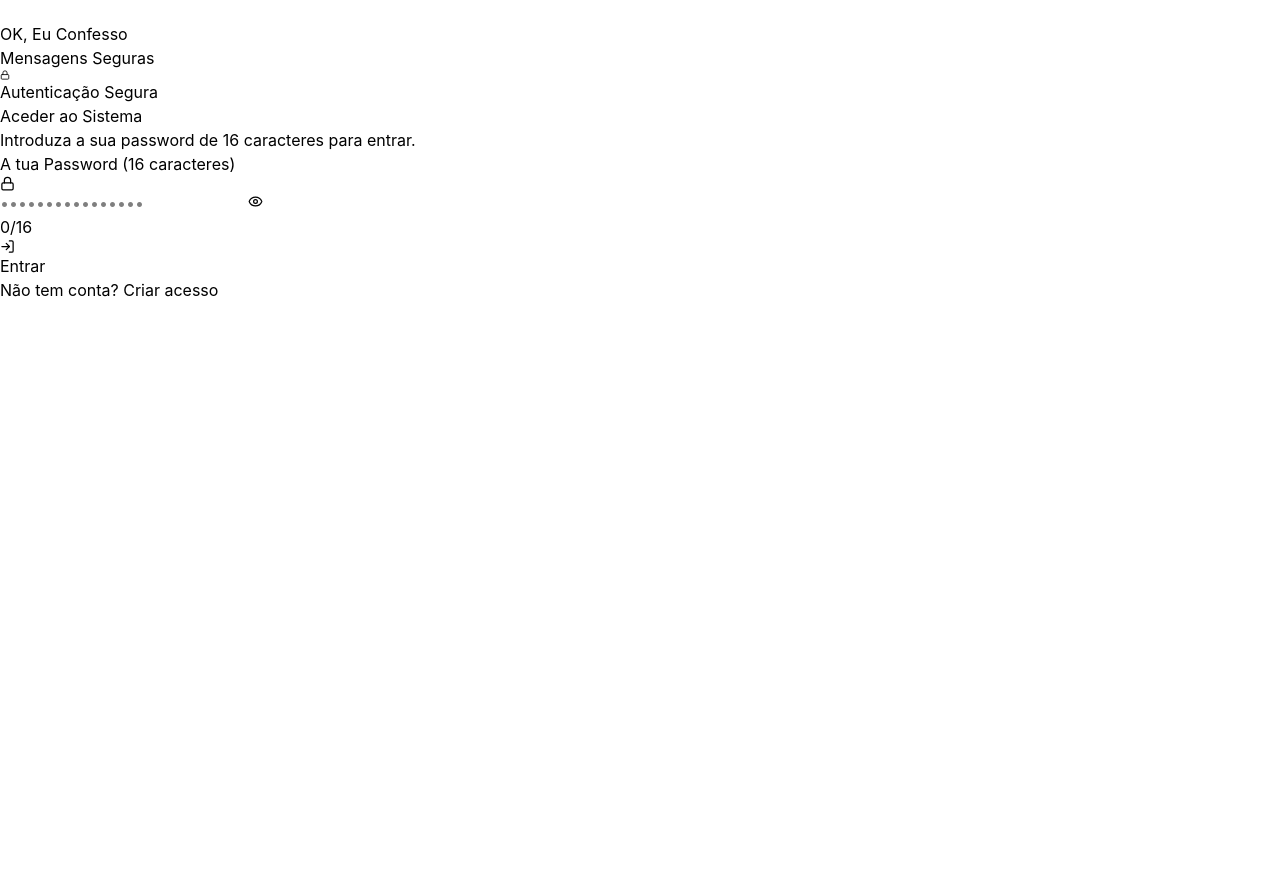
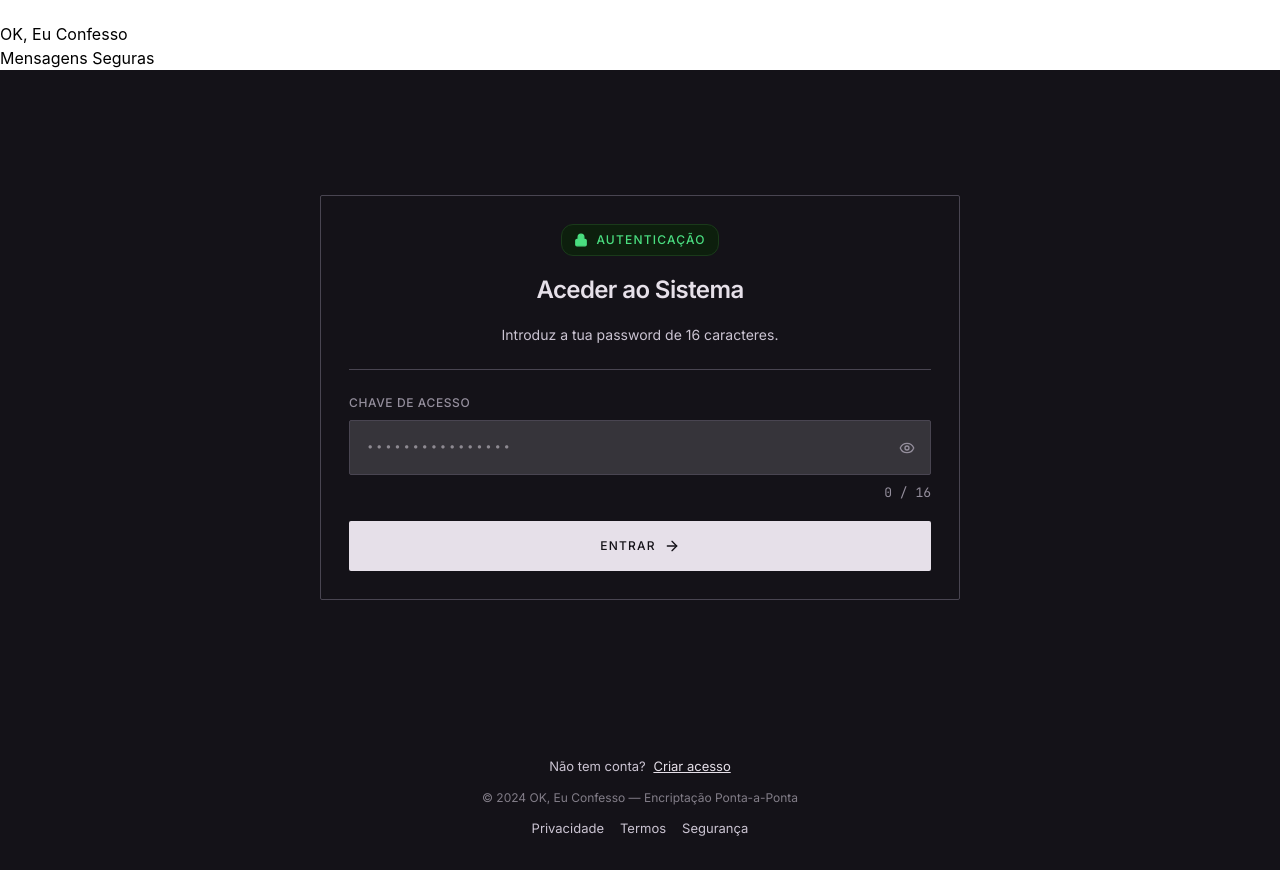
Before and after one commit to Brunocor26/SI_Ok_Eu_CONFESSO, a React (Vite) app in the folder frontend/: page /login in a window 1280 px wide. Before the commit the page ends 800 px from the top, so only its background shows below. Built offline with nearby package versions, Linux system fonts and the light colour scheme.

Commit message:
feat(frontend): reformular login e registo com novo sistema de design
Aplicar layout de cartão MD3, inputs JetBrains Mono, badge de
autenticação e avisos de segurança. Preservar a lógica SHA-256.

```diff
--- a/frontend/src/pages/Login.jsx
+++ b/frontend/src/pages/Login.jsx
@@ -1,7 +1,15 @@
 import { useState } from 'react';
 import { useNavigate } from 'react-router-dom';
-import { Lock, Eye, EyeOff, LogIn, AlertCircle } from 'lucide-react';
+import { Lock, Eye, EyeOff, ArrowRight, AlertCircle } from 'lucide-react';
 import { api } from '../services/api';
+
+const deriveUsername = async (pwd) => {
+  const encoder = new TextEncoder();
+  const data = encoder.encode(pwd);
+  const hashBuffer = await crypto.subtle.digest('SHA-256', data);
+  const hashArray = Array.from(new Uint8Array(hashBuffer));
+  return hashArray.map(b => b.toString(16).padStart(2, '0')).join('');
+};
 
 export default function Login() {
   const [password, setPassword] = useState('');
@@ -10,31 +18,18 @@ export default function Login() {
   const [isLoading, setIsLoading] = useState(false);
   const navigate = useNavigate();
 
-  // Função para gerar um "username" determinístico a partir da password
-  // Isto permite que o utilizador não tenha de introduzir um username,
-  // mantendo a compatibilidade com o backend.
-  const deriveUsername = async (pwd) => {
-    const encoder = new TextEncoder();
-    const data = encoder.encode(pwd);
-    const hashBuffer = await crypto.subtle.digest('SHA-256', data);
-    const hashArray = Array.from(new Uint8Array(hashBuffer));
-    return hashArray.map(b => b.toString(16).padStart(2, '0')).join('');
-  };
-
   const handleLogin = async (e) => {
     e.preventDefault();
     if (password.length !== 16) {
       setError('A password deve ter exatamente 16 caracteres.');
       return;
     }
-
     setIsLoading(true);
     setError('');
-
     try {
       const username = await deriveUsername(password);
       await api.auth.login(username, password);
-      navigate('/send'); // Ou para onde quer que a app vá após o login
+      navigate('/send');
     } catch (err) {
       setError(err.message || 'Credenciais inválidas ou erro no servidor.');
     } finally {
@@ -43,66 +38,89 @@ export default function Login() {
   };
 
   return (
-    <div className="card">
-      <div className="card-header">
-        <span className="badge">
-          <Lock size={10} />
-          Autenticação Segura
-        </span>
-        <h1 className="title">Aceder ao Sistema</h1>
-        <p className="subtitle">Introduza a sua password de 16 caracteres para entrar.</p>
+    <div className="bg-background min-h-screen flex flex-col font-[Inter,sans-serif] text-on-background selection:bg-primary-container selection:text-on-primary-container">
+      <main className="flex-grow flex items-center justify-center p-4">
+        <div className="w-full max-w-[640px] mx-auto bg-surface border border-outline-variant p-[28px] rounded flex flex-col gap-6">
+          {/* Header */}
+          <div className="flex flex-col items-center text-center gap-4">
+            <div className="inline-flex items-center gap-2 bg-[#0d1f0d] border border-[#1a3a1a] text-[#4ade80] px-3 py-1.5 rounded-full">
+              <Lock size={14} fill="currentColor" />
+              <span className="text-[12px] font-medium uppercase tracking-widest">Autenticação</span>
+            </div>
+            <h1 className="text-[24px] font-semibold text-on-surface tracking-tight">Aceder ao Sistema</h1>
+            <p className="text-[14px] text-on-surface-variant">Introduz a tua password de 16 caracteres.</p>
           </div>
 
-      <div className="divider" />
+          <hr className="border-outline-variant" />
 
-      <form onSubmit={handleLogin}>
-        <div className="form-group">
-          <label className="label">A tua Password (16 caracteres)</label>
-          <div className="input-wrapper">
-            <span className="input-icon"><Lock size={15} /></span>
+          {/* Form */}
+          <form onSubmit={handleLogin} className="flex flex-col gap-[18px]">
+            <div className="flex flex-col gap-2">
+              <label className="text-[12px] font-medium text-outline uppercase tracking-wider" htmlFor="password">
+                Chave de Acesso
+              </label>
+              <div className="relative">
                 <input
+                  id="password"
                   type={showPassword ? 'text' : 'password'}
-              className={`input input-with-action ${error ? 'error' : ''}`}
+                  className="w-full bg-surface-container-highest border border-outline-variant rounded p-4 pr-12 font-[JetBrains_Mono,monospace] text-[14px] tracking-[0.05em] text-on-surface focus:border-on-surface focus:ring-0 outline-none transition-colors"
                   value={password}
                   onChange={(e) => { setPassword(e.target.value); setError(''); }}
                   placeholder="••••••••••••••••"
                   maxLength={16}
                   autoComplete="current-password"
+                  spellCheck={false}
                 />
                 <button
                   type="button"
-              className="input-action-btn"
+                  className="absolute right-4 top-1/2 -translate-y-1/2 text-outline hover:text-on-surface transition-colors"
                   onClick={() => setShowPassword(!showPassword)}
                   tabIndex={-1}
                 >
-              {showPassword ? <EyeOff size={15} /> : <Eye size={15} />}
+                  {showPassword ? <EyeOff size={16} /> : <Eye size={16} />}
                 </button>
               </div>
-          <div className="input-hint">
-            <span className={`char-count ${password.length === 16 ? 'ok' : ''}`}>
-              {password.length}/16
+              <div className="flex justify-end">
+                <span className={`font-[JetBrains_Mono,monospace] text-[13px] ${password.length === 16 ? 'text-[#4ade80]' : 'text-outline'}`}>
+                  {password.length} / 16
                 </span>
               </div>
             </div>
 
             {error && (
-          <div className="error-banner">
+              <div className="flex items-center gap-2 text-error text-[13px] bg-error-container/20 border border-error/30 rounded px-3 py-2">
                 <AlertCircle size={14} />
                 {error}
               </div>
             )}
 
-        <button type="submit" className="btn btn-primary btn-block" disabled={isLoading}>
-          <LogIn size={15} />
+            <button
+              type="submit"
+              className="bg-on-surface text-surface w-full py-4 rounded text-[12px] font-medium uppercase tracking-widest flex items-center justify-center gap-2 hover:bg-surface-bright hover:text-on-surface transition-colors active:scale-[0.99] disabled:opacity-60"
+              disabled={isLoading}
+            >
               {isLoading ? 'A entrar...' : 'Entrar'}
+              <ArrowRight size={16} />
             </button>
           </form>
+        </div>
+      </main>
 
-      <div className="card-footer">
-        <button type="button" className="link-btn" onClick={() => navigate('/register')}>
-          Não tem conta?{' '}<span>Criar acesso</span>
+      {/* Footer */}
+      <footer className="py-8 flex flex-col items-center gap-3 w-full max-w-[640px] mx-auto text-center">
+        <p className="text-[13px] text-on-surface-variant">
+          Não tem conta?{' '}
+          <button className="text-on-surface underline hover:text-primary transition-colors ml-1" onClick={() => navigate('/register')}>
+            Criar acesso
           </button>
+        </p>
+        <p className="text-[12px] text-on-surface-variant opacity-60">© 2024 OK, Eu Confesso — Encriptação Ponta-a-Ponta</p>
+        <div className="flex gap-4 text-[13px]">
+          <span className="text-on-surface-variant hover:text-on-surface transition-colors cursor-pointer">Privacidade</span>
+          <span className="text-on-surface-variant hover:text-on-surface transition-colors cursor-pointer">Termos</span>
+          <span className="text-on-surface-variant hover:text-on-surface transition-colors cursor-pointer">Segurança</span>
         </div>
+      </footer>
     </div>
   );
 }
--- a/frontend/src/pages/Register.jsx
+++ b/frontend/src/pages/Register.jsx
@@ -1,7 +1,17 @@
 import { useState } from 'react';
 import { useNavigate } from 'react-router-dom';
-import { Shield, Key, Copy, Check, Sparkles, AlertTriangle } from 'lucide-react';
+import { Lock, TriangleAlert, CheckCircle, Copy, Check, ArrowRight } from 'lucide-react';
 import { api } from '../services/api';
+
+const deriveIdentifier = async (pwd) => {
+  const encoder = new TextEncoder();
+  const data = encoder.encode(pwd);
+  const hashBuffer = await crypto.subtle.digest('SHA-256', data);
+  const hashArray = Array.from(new Uint8Array(hashBuffer));
+  return hashArray.map(b => b.toString(16).padStart(2, '0')).join('');
+};
+
+const CHARS = 'ABCDEFGHIJKLMNOPQRSTUVWXYZabcdefghijklmnopqrstuvwxyz0123456789!@#$';
 
 export default function Register() {
   const [generatedPassword, setGeneratedPassword] = useState('');
@@ -10,24 +20,12 @@ export default function Register() {
   const [isLoading, setIsLoading] = useState(false);
   const navigate = useNavigate();
 
-  // Gera um identificador único a partir da password
-  const deriveIdentifier = async (pwd) => {
-    const encoder = new TextEncoder();
-    const data = encoder.encode(pwd);
-    const hashBuffer = await crypto.subtle.digest('SHA-256', data);
-    const hashArray = Array.from(new Uint8Array(hashBuffer));
-    return hashArray.map(b => b.toString(16).padStart(2, '0')).join('');
-  };
-
   const handleRegister = async (e) => {
     e.preventDefault();
     setIsLoading(true);
     setError('');
-
-    const chars = 'ABCDEFGHIJKLMNOPQRSTUVWXYZabcdefghijklmnopqrstuvwxyz0123456789!@#$';
     let pwd = '';
-    for (let i = 0; i < 16; i++) pwd += chars[Math.floor(Math.random() * chars.length)];
-
+    for (let i = 0; i < 16; i++) pwd += CHARS[Math.floor(Math.random() * CHARS.length)];
     try {
       const identifier = await deriveIdentifier(pwd);
       await api.auth.register(identifier, pwd);
@@ -47,84 +45,116 @@ export default function Register() {
   };
 
   return (
-    <div className="card">
-      <div className="card-header">
-        <span className="badge">
-          <Shield size={10} />
+    <div className="bg-background text-on-background min-h-screen flex flex-col items-center justify-center p-6 font-[Inter,sans-serif] selection:bg-primary-container selection:text-on-primary-container">
+      <main className="w-full max-w-[640px] flex flex-col gap-[18px]">
+        <article className="bg-surface border border-outline-variant p-[28px] rounded flex flex-col gap-6">
+          {/* Header */}
+          <header className="flex flex-col items-start gap-4">
+            <div className="inline-flex items-center gap-2 px-3 py-1.5 rounded bg-surface-container border border-outline-variant text-on-surface-variant text-[12px] font-medium uppercase tracking-widest">
+              <Lock size={14} />
               Novo Acesso
-        </span>
-        <h1 className="title">Gerar Password</h1>
-        <p className="subtitle">Cria o teu acesso seguro ao sistema.</p>
             </div>
+            <div>
+              <h1 className="text-[24px] font-semibold text-on-background tracking-tight">Criar Acesso</h1>
+              <p className="text-[14px] text-outline mt-1">O sistema gera a tua password. Não usamos nome de utilizador.</p>
+            </div>
+          </header>
 
-      <div className="divider" />
+          <hr className="border-outline-variant" />
 
           {!generatedPassword ? (
-        <form onSubmit={handleRegister}>
-          <div className="warning-box" style={{marginBottom: "1.5rem"}}>
-            <Sparkles size={14} style={{color: "var(--primary)"}} />
-            <p className="warning-box-text">
-              Não precisas de nome de utilizador. O sistema irá gerar uma password única que servirá como a tua única credencial.
+            <form onSubmit={handleRegister} className="flex flex-col gap-4">
+              <div className="flex items-start gap-3 p-4 rounded bg-surface-container-high border border-outline-variant">
+                <CheckCircle size={18} className="text-primary shrink-0 mt-0.5" />
+                <p className="text-[14px] text-on-surface">
+                  Não precisas de nome de utilizador. Será gerada uma password única que serve como única credencial.
                 </p>
               </div>
 
               {error && (
-            <div className="error-banner" style={{marginBottom: "1rem"}}>
-              <AlertTriangle size={14} />
+                <div className="flex items-center gap-2 text-error text-[13px] bg-error-container/20 border border-error/30 rounded px-3 py-2">
+                  <TriangleAlert size={14} />
                   {error}
                 </div>
               )}
 
-          <button className="btn btn-primary btn-block" type="submit" disabled={isLoading} style={{marginBottom: "1rem"}}>
-            <Sparkles size={15} />
-            <span>{isLoading ? "A gerar..." : "Gerar Password e Chaves"}</span>
+              <button
+                type="submit"
+                className="bg-on-surface text-surface w-full py-4 rounded text-[12px] font-medium uppercase tracking-widest flex items-center justify-center gap-2 hover:bg-surface-bright hover:text-on-surface transition-colors active:scale-[0.99] disabled:opacity-60"
+                disabled={isLoading}
+              >
+                {isLoading ? 'A gerar...' : 'Gerar Password e Chaves'}
+                <ArrowRight size={16} />
               </button>
             </form>
           ) : (
-        <div className="animate-in" style={{ marginTop: '0.25rem' }}>
-          <div className="warning-box">
-            <span className="warning-box-icon"><AlertTriangle size={14} /></span>
-            <p className="warning-box-text">
-              <strong>Registo efetuado! Guarda esta password.</strong><br/>
-              A mesma será o teu <strong>único</strong> acesso ao sistema e não pode ser recuperada.
+            <div className="flex flex-col gap-5">
+              {/* Success notice */}
+              <div className="flex items-start gap-3 p-4 rounded bg-surface-container-high border border-outline-variant">
+                <CheckCircle size={18} className="text-primary shrink-0 mt-0.5" />
+                <p className="text-[14px] text-on-surface pt-0.5">Registo efetuado. Guarda esta password.</p>
+              </div>
+
+              {/* Warning notice */}
+              <div className="flex items-start gap-3 p-4 rounded bg-surface-container-lowest border border-outline">
+                <TriangleAlert size={18} className="text-tertiary shrink-0 mt-0.5" />
+                <p className="text-[13px] text-on-surface-variant pt-0.5">
+                  Esta password é a tua única credencial. Guarda-a num local seguro — não é recuperável.
                 </p>
               </div>
 
-          <div className="form-group">
-            <label className="label">A tua Password</label>
-            <div className="password-display">
-              <span>{generatedPassword}</span>
-              <button type="button" className="copy-btn" onClick={handleCopy} title="Copiar password">
-                {copied ? <Check size={15} /> : <Copy size={15} />}
-              </button>
-            </div>
-          </div>
-
-          <label className="label" style={{ marginBottom: '0.6rem', display: 'block' }}>
-            Chaves Criptográficas
-          </label>
-          <div className="keys-container">
-            <button type="button" className="btn btn-secondary" style={{cursor: "default"}}>
-              <Shield size={13} />
-              Chave Pública
-            </button>
-            <button type="button" className="btn btn-secondary" style={{cursor: "default"}}>
-              <Key size={13} />
-              Chave Privada (Protegida)
+              {/* Password display */}
+              <div className="flex items-center justify-between p-4 rounded bg-background border border-outline-variant group hover:border-outline transition-colors">
+                <code className="font-[JetBrains_Mono,monospace] text-[14px] tracking-[0.05em] text-on-background select-all">
+                  {generatedPassword}
+                </code>
+                <button
+                  type="button"
+                  onClick={handleCopy}
+                  className="text-outline group-hover:text-on-background transition-colors focus:outline-none rounded"
+                  aria-label="Copiar password"
+                >
+                  {copied ? <Check size={16} className="text-[#4ade80]" /> : <Copy size={16} />}
                 </button>
               </div>
 
-          <button type="button" className="btn btn-primary btn-block" style={{marginTop: "1.5rem"}} onClick={() => navigate('/login')}>
+              {/* Key download buttons */}
+              <div className="flex flex-col sm:flex-row gap-4">
+                <button
+                  type="button"
+                  className="flex-1 flex items-center justify-center gap-2 px-4 py-3 rounded border border-outline-variant bg-transparent text-on-background text-[12px] font-medium hover:bg-surface-container transition-colors"
+                >
+                  Chave Pública
+                </button>
+                <button
+                  type="button"
+                  className="flex-1 flex items-center justify-center gap-2 px-4 py-3 rounded border border-outline-variant bg-transparent text-on-background text-[12px] font-medium hover:bg-surface-container transition-colors"
+                >
+                  Chave Privada
+                </button>
+              </div>
+
+              <button
+                type="button"
+                className="bg-on-surface text-surface w-full py-4 rounded text-[12px] font-medium uppercase tracking-widest flex items-center justify-center gap-2 hover:bg-surface-bright hover:text-on-surface transition-colors active:scale-[0.99]"
+                onClick={() => navigate('/login')}
+              >
                 Ir para Login
+                <ArrowRight size={16} />
               </button>
             </div>
           )}
+        </article>
 
-      <div className="card-footer">
-        <button type="button" className="link-btn" onClick={() => navigate('/login')}>
-          Já tens password? <span>Entrar</span>
+        <footer className="text-center">
+          <p className="text-[13px] text-outline">
+            Já tem acesso?{' '}
+            <button className="text-on-background hover:text-primary underline hover:no-underline transition-colors ml-1" onClick={() => navigate('/login')}>
+              Entrar
             </button>
-      </div>
+          </p>
+        </footer>
+      </main>
     </div>
   );
 }
```
Lines whose indentation alone changed are shown as unchanged.
